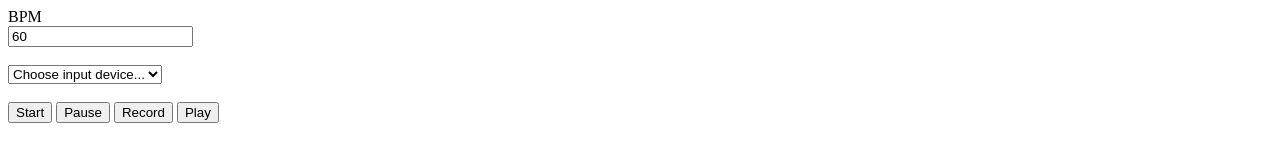
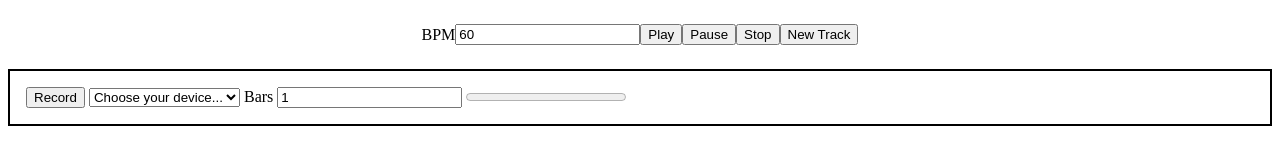
Before and after one commit to cmgustin/looper, a plain HTML site: page index.html in a window 1280 px wide. Drawn offline with nearby package versions, Linux system fonts and the light colour scheme.

Commit message:
Set up basic layout and functionality

```diff
--- a/index.html
+++ b/index.html
@@ -8,21 +8,16 @@
   <title>Looper</title>
 </head>
 <body>
-  BPM
-  <br>
-  <input type="number" id="bpm" value="60">
-  <br>
-  <br>
-  <select id="deviceSelect">
-    <option selected disabled>Choose input device...</option>
-  </select>
-  <br>
-  <br>
-  <button id="start">Start</button>
-  <button id="pause">Pause</button>
-  <button id="record">Record</button>
-  <button id="play">Play</button>
-  <div id="output"></div>
+  <section class="transport">
+    <label>BPM</label>
+    <input type="number" id="bpmInput" value="60">
+    <button id="playButton">Play</button>
+    <button id="pauseButton">Pause</button>
+    <button id="stopButton">Stop</button>
+    <button id="newTrack" onclick="createNewTrack()">New Track</button>
+  </section>
+
+  <section class="tracks"></section>
 
   <script src="https://cdnjs.cloudflare.com/ajax/libs/tone/14.8.48/Tone.min.js"></script>
   <script src="./scripts.js"></script>
--- a/scripts.js
+++ b/scripts.js
@@ -1,34 +1,14 @@
-const startButton = document.getElementById("start");
-const pauseButton = document.getElementById("pause");
-const output = document.getElementById("output");
-const bpmInput = document.getElementById("bpm");
-const recordButton = document.getElementById("record");
-const playButton = document.getElementById("play");
-const deviceSelect = document.getElementById("deviceSelect");
-
+// Variables
+const tracksContainer = document.querySelector(".tracks");
 const players = [];
 const loops = [];
 
-Tone.Transport.bpm.value = bpmInput.value;
-
-const loop1 = new Tone.Loop((time) => {
-  console.log(Tone.Time(time).toBarsBeatsSixteenths());
-}, "0:1:0").start(0);
-
-function startMetronome() {
-  Tone.start();
-  Tone.Transport.start();
+// Functions
+function updateBPM(bpmValue) {
+  Tone.Transport.bpm.value = bpmValue;
 }
 
-function pauseMetronome() {
-  Tone.Transport.pause();
-}
-
-function updateBPM(bpm) {
-  Tone.Transport.bpm.value = bpm;
-}
-
-function startRecording() {
+function startRecording(event) {
   Tone.start();
 
   const recorder = new Tone.Recorder();
@@ -59,21 +39,53 @@ function startRecording() {
     });
 }
 
-function getDeviceOptionsHTML() {
+function loadInputs(select) {
   Tone.UserMedia.enumerateDevices().then((devices) => {
-    const html = devices
-      .map((device) => {
+    const html = devices.map((device) => {
         return `<option value="${device.deviceId}">${device.label}</option>`;
-      })
-      .join("");
+      }).join("");
 
-    deviceSelect.innerHTML = html;
+    select.innerHTML = html;
   });
 }
 
-startButton.addEventListener("click", startMetronome);
-pauseButton.addEventListener("click", pauseMetronome);
-bpmInput.addEventListener("change", (e) => updateBPM(e.target.value));
-recordButton.addEventListener("click", startRecording);
+function listAvailableInputs() {
+  document.querySelectorAll(".selectInputDevice").forEach(select => {
+    if (!select.classList.contains("initialized")) {
+      loadInputs(select);
+      select.classList.add("initialized");
+    }
+  })
+}
 
-getDeviceOptionsHTML();
+function getTrackHTML() {
+  const track = document.createElement("div")
+  track.className = "track"
+  track.innerHTML = `
+    <button class="recordButton" onclick="startRecording(event)">Record</button>
+    <select class="selectInputDevice" name="selectInputDevice">
+      <option>Choose your device...</option>
+    </select>
+    <label>Bars</label>
+    <input type="number" value="1" class="numberOfBars">
+    <progress value="0" max="100"></progress>
+  `;
+  return track
+}
+
+function createNewTrack() {
+  const track = getTrackHTML()
+  tracksContainer.append(track)
+  listAvailableInputs()
+}
+
+Tone.Transport.bpm.value = bpmInput.value;
+
+createNewTrack()
+
+// startButton.addEventListener("click", startMetronome);
+// pauseButton.addEventListener("click", pauseMetronome);
+// bpmInput.addEventListener("change", (e) => updateBPM(e.target.value));
+// recordButton.addEventListener("click", startRecording);
+
+// getDeviceOptionsHTML();
--- a/style.css
+++ b/style.css
@@ -1,4 +1,12 @@
+.transport {
+  padding: 16px;
+  display: flex;
+  align-items: center;
+  justify-content: center;
+}
+
 .track {
   padding: 16px;
-  border: 1px dashed #000;
+  margin: 8px 0;
+  border: 2px solid #000;
 }
```
